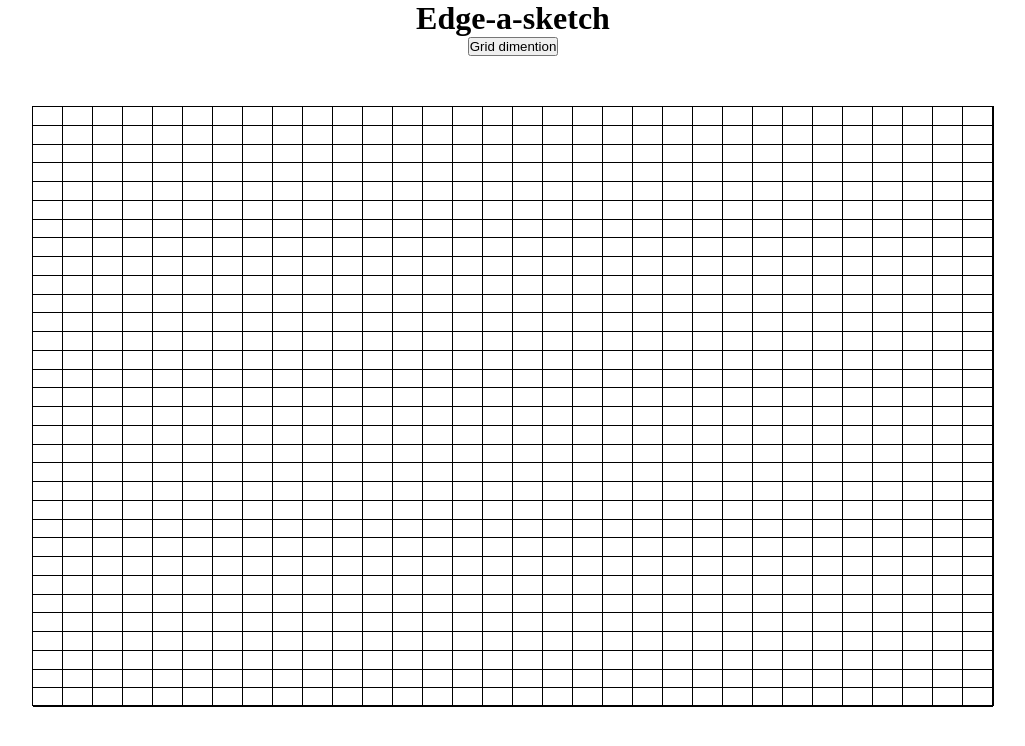
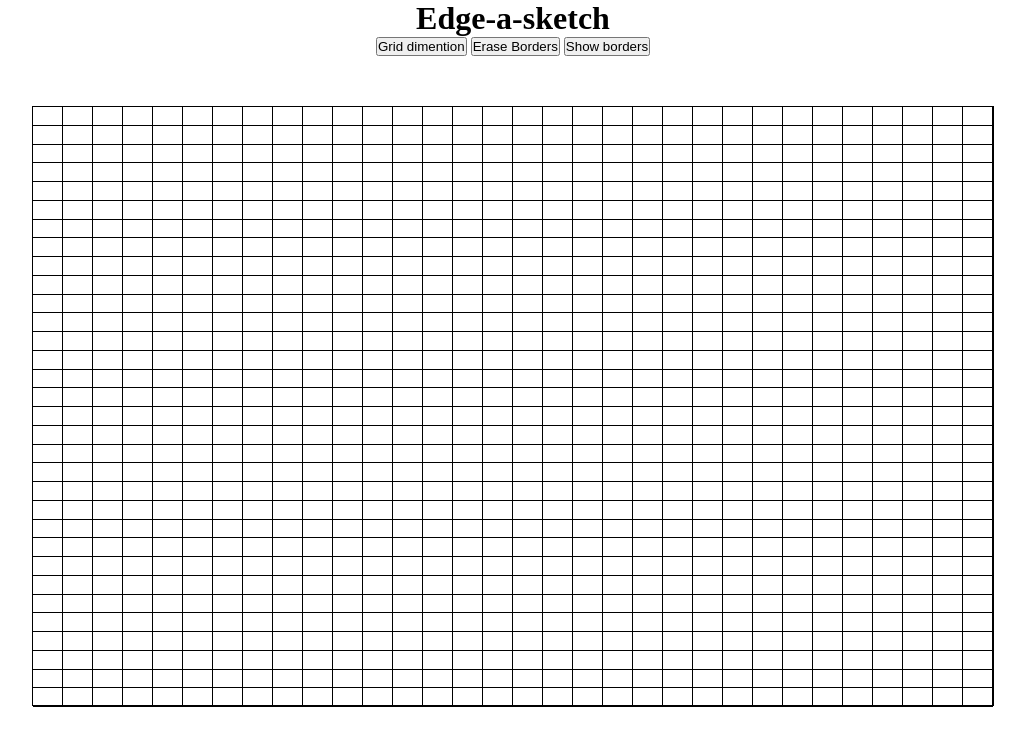
Before and after one commit to rjeunen/edgeASketch-top, a plain HTML site: page index.html in a window 1280 px wide. Shown: the whole page, without its empty margins (127-1152 px from the left). Drawn offline with Linux system fonts and the light colour scheme.

Commit message:
added erase border button and show border button

```diff
--- a/index.html
+++ b/index.html
@@ -10,6 +10,8 @@
     <h1>Edge-a-sketch</h1>
     <div class="buttonContainer">
         <button id="gridDimentionButton">Grid dimention</button>
+        <button id="eraseBorderButton">Erase Borders</button>
+        <button id="showBorderButton">Show borders</button>
     </div>
     <div id="container"></div>
     <script src="app.js"></script>
```
